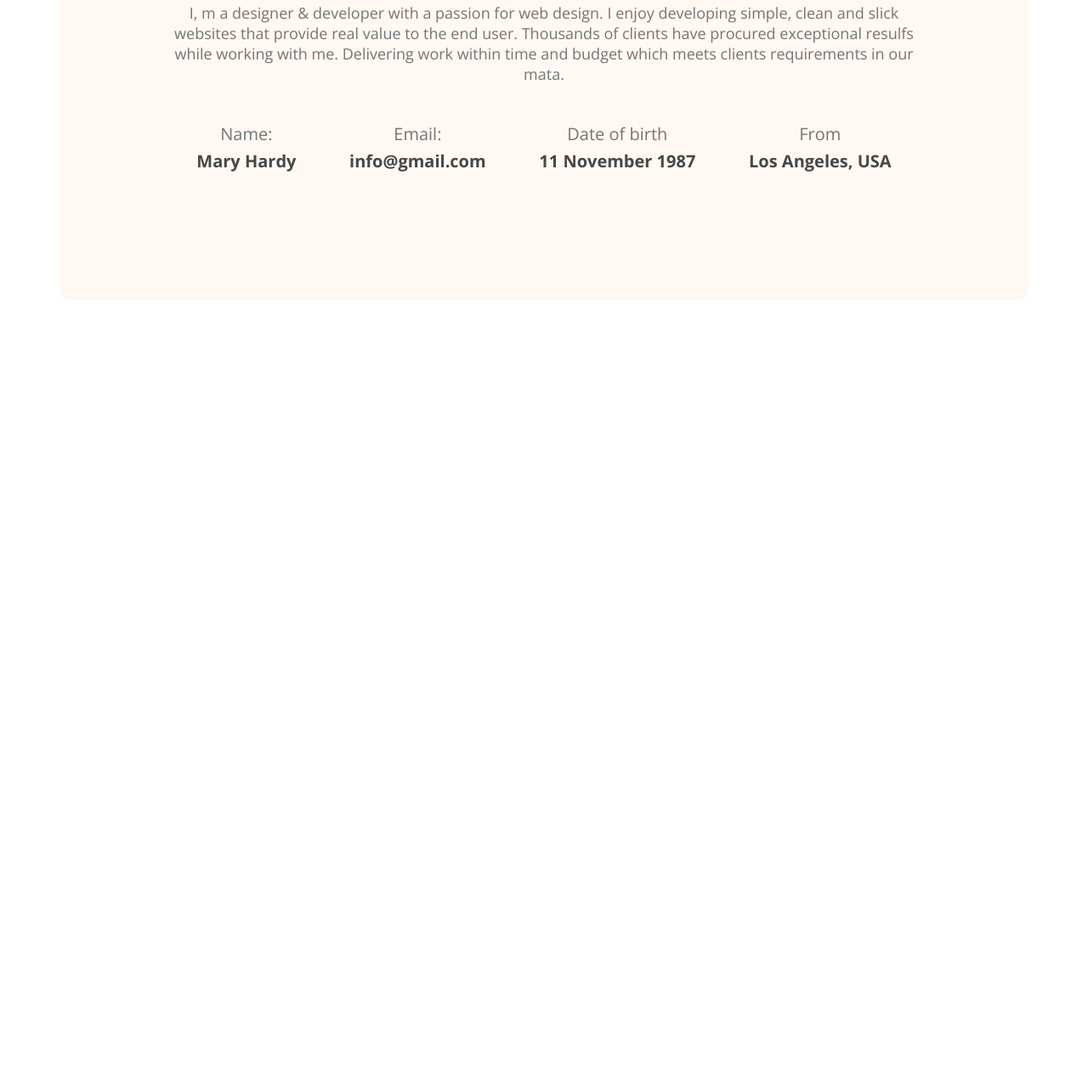
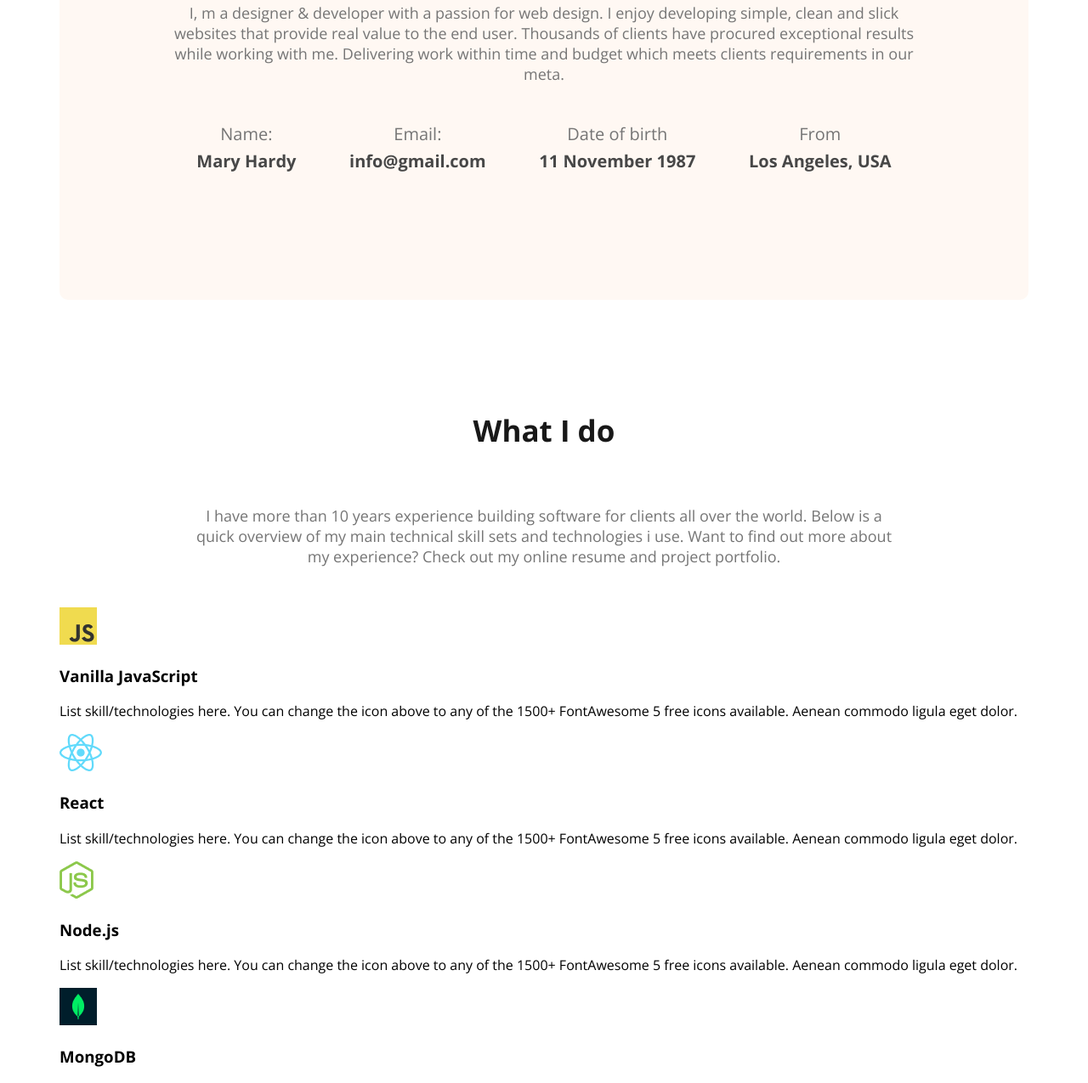
Before and after one commit to Javed003fr/developer-portfolio, a plain HTML site: page index.html in a window 1280 px wide. Shown: the part 1234-2509 px from the top of the page at 85% size. Before the commit the page ends 1717 px from the top, so only its background shows below. Drawn offline with nearby package versions, Linux system fonts and the light colour scheme.

Commit message:
added what-i-do section

```diff
--- a/index.html
+++ b/index.html
@@ -35,8 +35,11 @@
     <section class="about">
       <h3 class="section-title">About Me</h3>
       <p class="section-description">
-        I, m a designer & developer with a passion for web design. I enjoy developing simple, clean and slick websites that provide real value to the end user. Thousands of clients have procured exceptional resulfs while working with me. Delivering work within time and budget which meets clients requirements in our mata.
+        I, m a designer & developer with a passion for web design. I enjoy developing simple, clean and slick websites that provide real value to the end user. Thousands of clients have procured exceptional results while working with me. Delivering work within time and budget which meets clients requirements in our meta.
       </p>
+
+      <!-- About section start -->
+
       <div class="about-info-container">
         <!-- .about-info*4>h4.info-title+p.info-description -->
         <div class="about-info">
@@ -57,6 +60,38 @@
         </div>
       </div>
     </section>
+
+    <!-- What I do section start -->
+    <section>
+      <h3 class="section-title">What I do</h3>
+      <p id="what-i-do-description" class="section-description">
+        I have more than 10 years experience building software for clients all over the world. Below is a quick overview of my main technical skill sets and technologies i use. Want to find out more about my experience? Check out my online resume and project portfolio.
+      </p>
+      <div class="skills-container">
+        <!-- .skill*4>img+h3.skill-title+p.skill-description -->
+        <div class="skill">
+          <img src="images/icons/js.png" alt="">
+          <h3 class="skill-title">Vanilla JavaScript</h3>
+          <p class="skill-description">List skill/technologies here. You can change the icon above to any of the 1500+ FontAwesome 5 free icons available. Aenean commodo ligula eget dolor.</p>
+        </div>
+        <div class="skill">
+          <img src="images/icons/react.png" alt="">
+          <h3 class="skill-title">React</h3>
+          <p class="skill-description">List skill/technologies here. You can change the icon above to any of the 1500+ FontAwesome 5 free icons available. Aenean commodo ligula eget dolor.</p>
+        </div>
+        <div class="skill">
+          <img src="images/icons/nodejs.png" alt="">
+          <h3 class="skill-title">Node.js</h3>
+          <p class="skill-description">List skill/technologies here. You can change the icon above to any of the 1500+ FontAwesome 5 free icons available. Aenean commodo ligula eget dolor.</p>
+        </div>
+        <div class="skill">
+          <img src="images/icons/mongo.png" alt="">
+          <h3 class="skill-title">MongoDB</h3>
+          <p class="skill-description"></p>
+        </div>
+      </div>
+    </section>
+
   </main>
   <footer>
 
--- a/styles/portfolio.css
+++ b/styles/portfolio.css
@@ -155,3 +155,7 @@ main {
   font-weight: 700;
   margin-top: 5px;
 }
+
+#what-i-do-description {
+  padding: 30px 150px;
+}
```
